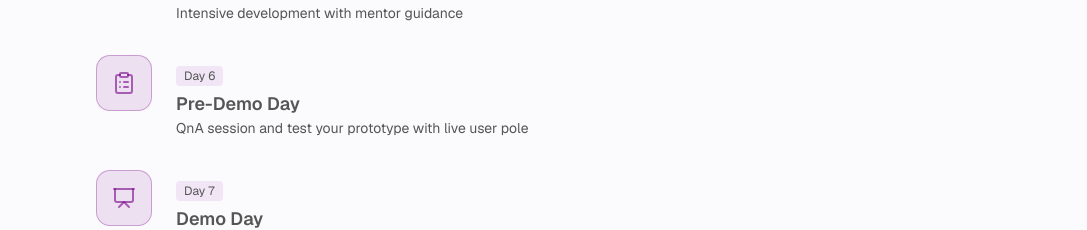
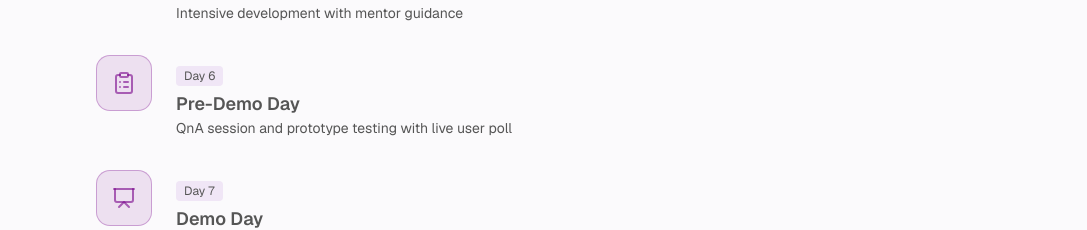
Before and after one commit to Adi-1805/TechSmiths, a Next.js app: page / in a window 1280 px wide. Shown: the part 975-1205 px from the top of the page, without its empty margins (96-1183 px from the left). Built offline with nearby package versions, Linux system fonts and the light colour scheme; a web font is replaced by a local one.

Commit message:
spell-check

```diff
--- a/app/page.tsx
+++ b/app/page.tsx
@@ -45,7 +45,7 @@ const timelineSteps = [
   {
     day: "Day 6",
     title: "Pre-Demo Day",
-    description: "QnA session and test your prototype with live user pole",
+    description: "QnA session and prototype testing with live user poll",
     icon: ClipboardList,
   },
   {
```
